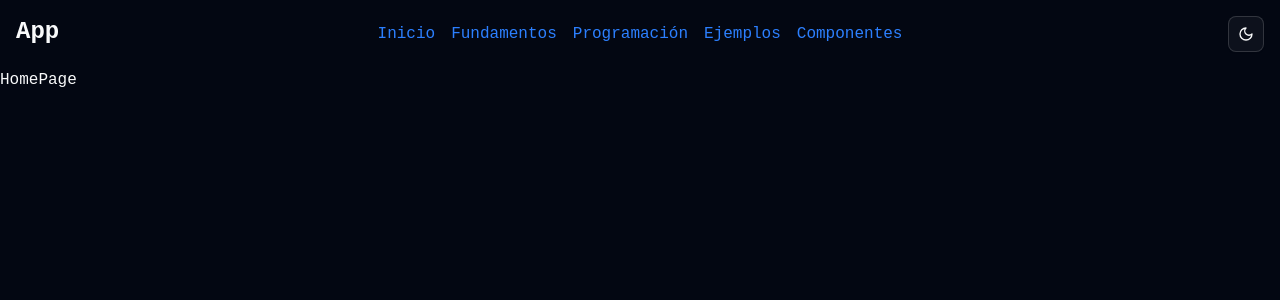
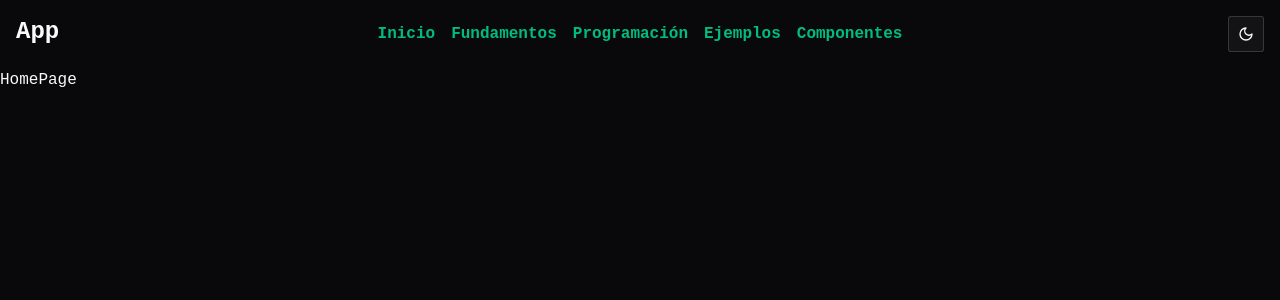
Before and after one commit to ilhuicatzi/Learning-Arduino, a React (Vite) app: page / in a window 1280 px wide. Shown: the top 300 px of the page. Built offline with nearby package versions, Linux system fonts and the light colour scheme.

Commit message:
refactor Navbar and update CSS variables for improved styling consistency

```diff
--- a/src/components/navbar/Navbar.tsx
+++ b/src/components/navbar/Navbar.tsx
@@ -10,27 +10,27 @@ function Navbar() {
       <div className="flex justify-center items-center">
         <ul className="flex gap-4">
           <li>
-            <Link to="/" className="text-blue-500 hover:text-blue-700">
+            <Link to="/" className="text-primary font-semibold">
               Inicio
             </Link>
           </li>
           <li>
-            <Link to="/arduino-basics" className="text-blue-500 hover:text-blue-700">
+            <Link to="/arduino-basics" className="text-primary font-semibold">
               Fundamentos
             </Link>
           </li>
           <li>
-            <Link to="/programming-arduino" className="text-blue-500 hover:text-blue-700">
+            <Link to="/programming-arduino" className="text-primary font-semibold">
               Programación
             </Link>
           </li>
           <li>
-            <Link to="/examples" className="text-blue-500 hover:text-blue-700">
+            <Link to="/examples" className="text-primary font-semibold">
               Ejemplos
             </Link>
           </li>
           <li>
-            <Link to="/components" className="text-blue-500 hover:text-blue-700">
+            <Link to="/components" className="text-primary font-semibold">
               Componentes
             </Link>
           </li>
--- a/src/index.css
+++ b/src/index.css
@@ -43,73 +43,74 @@
 }
 
 :root {
-  --radius: 0.625rem;
+  --radius: 0.3rem;
   --background: oklch(1 0 0);
-  --foreground: oklch(0.13 0.028 261.692);
+  --foreground: oklch(0.141 0.005 285.823);
   --card: oklch(1 0 0);
-  --card-foreground: oklch(0.13 0.028 261.692);
+  --card-foreground: oklch(0.141 0.005 285.823);
   --popover: oklch(1 0 0);
-  --popover-foreground: oklch(0.13 0.028 261.692);
-  --primary: oklch(0.21 0.034 264.665);
-  --primary-foreground: oklch(0.985 0.002 247.839);
-  --secondary: oklch(0.967 0.003 264.542);
-  --secondary-foreground: oklch(0.21 0.034 264.665);
-  --muted: oklch(0.967 0.003 264.542);
-  --muted-foreground: oklch(0.551 0.027 264.364);
-  --accent: oklch(0.967 0.003 264.542);
-  --accent-foreground: oklch(0.21 0.034 264.665);
+  --popover-foreground: oklch(0.141 0.005 285.823);
+  --primary: oklch(0.723 0.219 149.579);
+  --primary-foreground: oklch(0.982 0.018 155.826);
+  --secondary: oklch(0.967 0.001 286.375);
+  --secondary-foreground: oklch(0.21 0.006 285.885);
+  --muted: oklch(0.967 0.001 286.375);
+  --muted-foreground: oklch(0.552 0.016 285.938);
+  --accent: oklch(0.967 0.001 286.375);
+  --accent-foreground: oklch(0.21 0.006 285.885);
   --destructive: oklch(0.577 0.245 27.325);
-  --border: oklch(0.928 0.006 264.531);
-  --input: oklch(0.928 0.006 264.531);
-  --ring: oklch(0.707 0.022 261.325);
+  --border: oklch(0.92 0.004 286.32);
+  --input: oklch(0.92 0.004 286.32);
+  --ring: oklch(0.723 0.219 149.579);
   --chart-1: oklch(0.646 0.222 41.116);
   --chart-2: oklch(0.6 0.118 184.704);
   --chart-3: oklch(0.398 0.07 227.392);
   --chart-4: oklch(0.828 0.189 84.429);
   --chart-5: oklch(0.769 0.188 70.08);
-  --sidebar: oklch(0.985 0.002 247.839);
-  --sidebar-foreground: oklch(0.13 0.028 261.692);
-  --sidebar-primary: oklch(0.21 0.034 264.665);
-  --sidebar-primary-foreground: oklch(0.985 0.002 247.839);
-  --sidebar-accent: oklch(0.967 0.003 264.542);
-  --sidebar-accent-foreground: oklch(0.21 0.034 264.665);
-  --sidebar-border: oklch(0.928 0.006 264.531);
-  --sidebar-ring: oklch(0.707 0.022 261.325);
+  --sidebar: oklch(0.985 0 0);
+  --sidebar-foreground: oklch(0.141 0.005 285.823);
+  --sidebar-primary: oklch(0.723 0.219 149.579);
+  --sidebar-primary-foreground: oklch(0.982 0.018 155.826);
+  --sidebar-accent: oklch(0.967 0.001 286.375);
+  --sidebar-accent-foreground: oklch(0.21 0.006 285.885);
+  --sidebar-border: oklch(0.92 0.004 286.32);
+  --sidebar-ring: oklch(0.723 0.219 149.579);
 }
 
 .dark {
-  --background: oklch(0.13 0.028 261.692);
-  --foreground: oklch(0.985 0.002 247.839);
-  --card: oklch(0.21 0.034 264.665);
-  --card-foreground: oklch(0.985 0.002 247.839);
-  --popover: oklch(0.21 0.034 264.665);
-  --popover-foreground: oklch(0.985 0.002 247.839);
-  --primary: oklch(0.928 0.006 264.531);
-  --primary-foreground: oklch(0.21 0.034 264.665);
-  --secondary: oklch(0.278 0.033 256.848);
-  --secondary-foreground: oklch(0.985 0.002 247.839);
-  --muted: oklch(0.278 0.033 256.848);
-  --muted-foreground: oklch(0.707 0.022 261.325);
-  --accent: oklch(0.278 0.033 256.848);
-  --accent-foreground: oklch(0.985 0.002 247.839);
+  --background: oklch(0.141 0.005 285.823);
+  --foreground: oklch(0.985 0 0);
+  --card: oklch(0.21 0.006 285.885);
+  --card-foreground: oklch(0.985 0 0);
+  --popover: oklch(0.21 0.006 285.885);
+  --popover-foreground: oklch(0.985 0 0);
+  --primary: oklch(0.696 0.17 162.48);
+  --primary-foreground: oklch(0.393 0.095 152.535);
+  --secondary: oklch(0.274 0.006 286.033);
+  --secondary-foreground: oklch(0.985 0 0);
+  --muted: oklch(0.274 0.006 286.033);
+  --muted-foreground: oklch(0.705 0.015 286.067);
+  --accent: oklch(0.274 0.006 286.033);
+  --accent-foreground: oklch(0.985 0 0);
   --destructive: oklch(0.704 0.191 22.216);
   --border: oklch(1 0 0 / 10%);
   --input: oklch(1 0 0 / 15%);
-  --ring: oklch(0.551 0.027 264.364);
+  --ring: oklch(0.527 0.154 150.069);
   --chart-1: oklch(0.488 0.243 264.376);
   --chart-2: oklch(0.696 0.17 162.48);
   --chart-3: oklch(0.769 0.188 70.08);
   --chart-4: oklch(0.627 0.265 303.9);
   --chart-5: oklch(0.645 0.246 16.439);
-  --sidebar: oklch(0.21 0.034 264.665);
-  --sidebar-foreground: oklch(0.985 0.002 247.839);
-  --sidebar-primary: oklch(0.488 0.243 264.376);
-  --sidebar-primary-foreground: oklch(0.985 0.002 247.839);
-  --sidebar-accent: oklch(0.278 0.033 256.848);
-  --sidebar-accent-foreground: oklch(0.985 0.002 247.839);
+  --sidebar: oklch(0.21 0.006 285.885);
+  --sidebar-foreground: oklch(0.985 0 0);
+  --sidebar-primary: oklch(0.696 0.17 162.48);
+  --sidebar-primary-foreground: oklch(0.393 0.095 152.535);
+  --sidebar-accent: oklch(0.274 0.006 286.033);
+  --sidebar-accent-foreground: oklch(0.985 0 0);
   --sidebar-border: oklch(1 0 0 / 10%);
-  --sidebar-ring: oklch(0.551 0.027 264.364);
+  --sidebar-ring: oklch(0.527 0.154 150.069);
 }
+
 
 @layer base {
   * {
```
